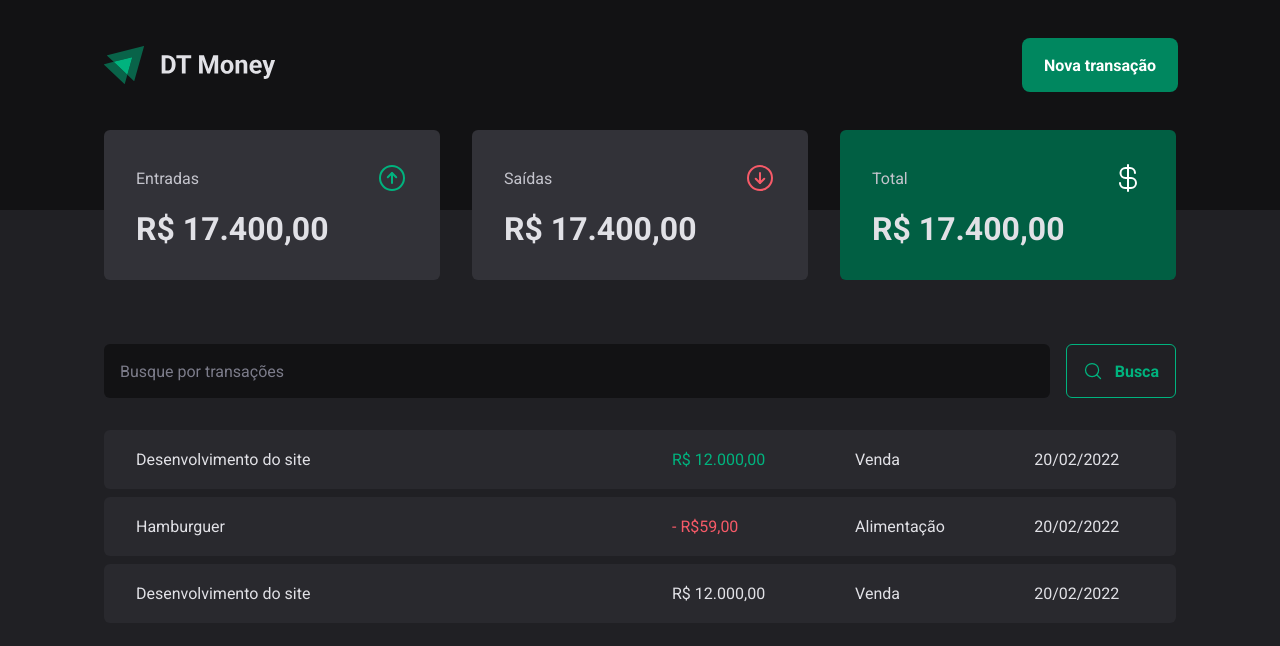
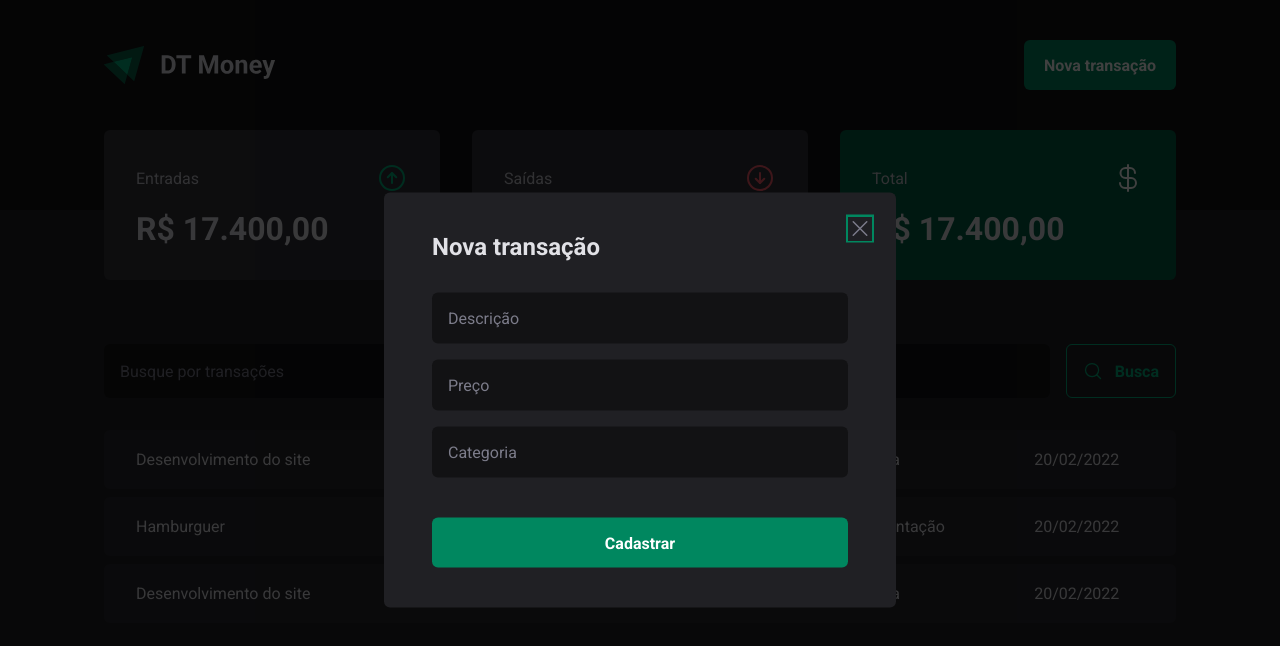
Before and after one commit to Gabrielhsb/dt-money, a React (Vite) app: page / in a window 1280 px wide. Both pictures are taken after a click on the button "Nova transação". Shown: the top 646 px of the page. Built offline with nearby package versions, Linux system fonts and the light colour scheme.

Commit message:
modal implemetado

```diff
--- a/package.json
+++ b/package.json
@@ -10,6 +10,7 @@
     "preview": "vite preview"
   },
   "dependencies": {
+    "@radix-ui/react-dialog": "^1.0.5",
     "@types/styled-components": "^5.1.34",
     "phosphor-react": "^1.4.1",
     "react": "^18.2.0",
--- a/src/components/Header/index.tsx
+++ b/src/components/Header/index.tsx
@@ -1,11 +1,18 @@
 import { HeaderContainer, HeaderContent, NewTransactionButton } from "./styles";
 import logoImage from '../../assets/logo.svg'
+import * as Dialog from '@radix-ui/react-dialog';
+import { NewTransactionModal } from "../NewTrasactionModal";
 export function Header() {
     return (
         <HeaderContainer>
             <HeaderContent>
                 <img src={logoImage} alt="" />
-                <NewTransactionButton>Nova transação</NewTransactionButton>
+                <Dialog.Root>
+                    <Dialog.Trigger asChild>
+                        <NewTransactionButton>Nova transação</NewTransactionButton>
+                    </Dialog.Trigger>
+                    <NewTransactionModal />
+                </Dialog.Root>
             </HeaderContent>
         </HeaderContainer>
     )
--- /dev/null
+++ b/src/components/NewTrasactionModal/index.tsx
@@ -0,0 +1,27 @@
+import * as Dialog from "@radix-ui/react-dialog";
+import { CloseButton, Content, Overlay } from "./styles";
+import { X } from "phosphor-react";
+
+
+export function NewTransactionModal() {
+    return (
+        <Dialog.Portal >
+            <Overlay>
+                <Content>
+                    <Dialog.Title>Nova transação</Dialog.Title>
+                    <CloseButton > <X size={24} /> </CloseButton>
+                    <form action="">
+                        <input type="text" placeholder="Descrição" required/>
+                        <input type="number" placeholder="Preço" required/>
+                        <input type="number" placeholder="Categoria" required/>
+
+                        <button type="submit">
+                            Cadastrar
+                        </button>
+                    </form>
+
+                </Content>
+            </Overlay>
+        </Dialog.Portal>
+    )
+}
--- /dev/null
+++ b/src/components/NewTrasactionModal/styles.ts
@@ -0,0 +1,80 @@
+import * as Dialog from "@radix-ui/react-dialog";
+import { styled } from "styled-components";
+
+export const Overlay = styled(Dialog.Overlay)`
+    position: fixed;
+    width: 100vw;
+    height: 100vh;
+    inset: 0;
+    background: rgba(0, 0, 0, 0.75);
+
+
+`
+
+export const Content = styled(Dialog.Content)`
+    min-width: 32rem;
+    border-radius: 6px;
+    padding: 2.5rem 3rem;
+    background: ${(props) => props.theme["gray-800"]};
+
+    position: fixed;
+    top: 50%;
+    left: 50%;
+    transform: translate(-50%, -50%);
+
+    form {
+        margin-top: 2rem;
+
+        display: flex;
+        flex-direction: column;
+        gap: 1rem;
+
+        input {
+            border-radius: 6px;
+            border: 0;
+            background: ${(props) => props.theme["gray-900"]};
+            color: ${(props) => props.theme["gray-300"]};
+            padding: 1rem;
+
+            &::placeholder {
+                color: ${(props) => props.theme["gray-500"]};
+            }
+        }
+    }
+
+    button[type="submit"] {
+        height: 50px;
+        border: 0;
+        background: ${(props) => props.theme["green-500"]};
+
+        color: ${(props) => props.theme.white};
+        font-weight: bold;
+        padding: 0 1.25rem;
+        border-radius: 6px;
+
+        margin-top: 1.5rem;
+
+        cursor: pointer;
+
+        &:disabled {
+            opacity: 0.6;
+            cursor: not-allowed;
+
+        }
+    }
+`
+
+export const CloseButton = styled(Dialog.Close)`
+    position: absolute;
+    background: transparent;
+    border: 0;
+    top: 1.5rem;
+    right: 1.5rem;
+    line-height: 0;
+    cursor: pointer;
+    color: ${(props) => props.theme["gray-500"]};
+
+    &:hover {
+        color: ${(props) => props.theme["gray-300"]};
+    }
+`;
```
Also changed, not shown: 1 other file (tests, documents, lock files or other folders).
